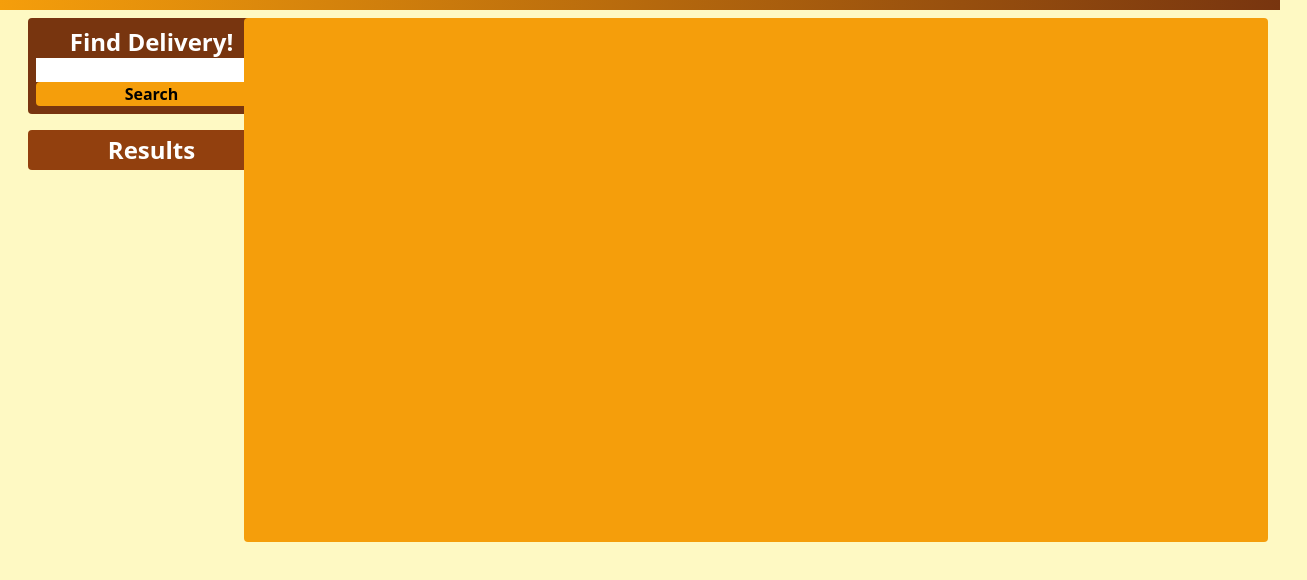
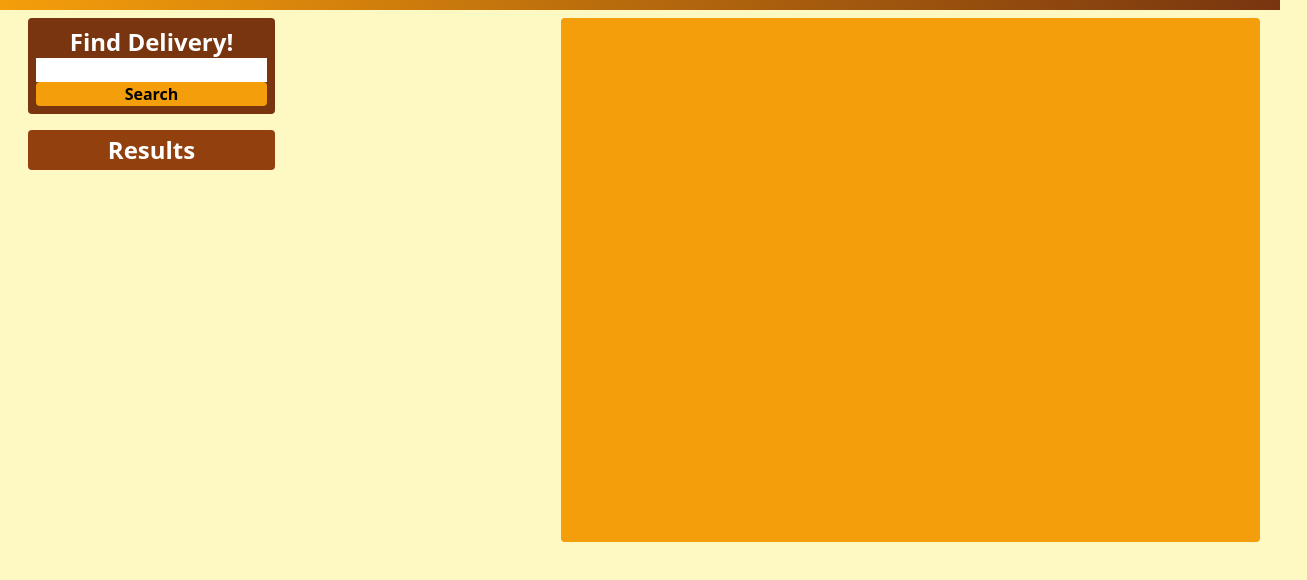
Before and after one commit to eabaynes/Food-Finder, a website built with Vite: page index.html in a window 1280 px wide. Shown: the part 78-658 px from the top of the page, 1307 px wide, since content can reach past the window. Built offline with nearby package versions, Linux system fonts and the light colour scheme; no server answers.

Commit message:
adjust map size

```diff
--- a/src/style.css
+++ b/src/style.css
@@ -4,5 +4,5 @@
 
 #map {
   height: 500px;
-  width: 1000px;
+  width: 675px;
 }
```
